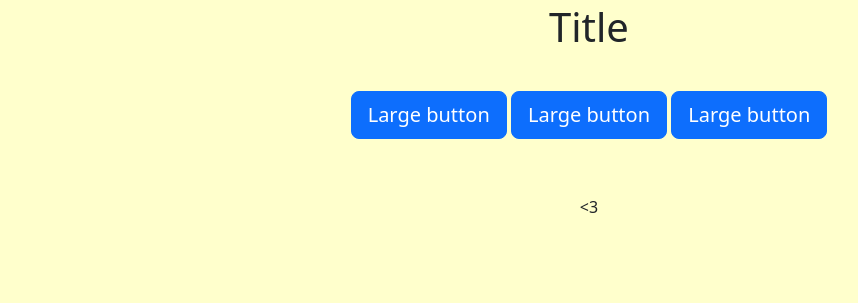
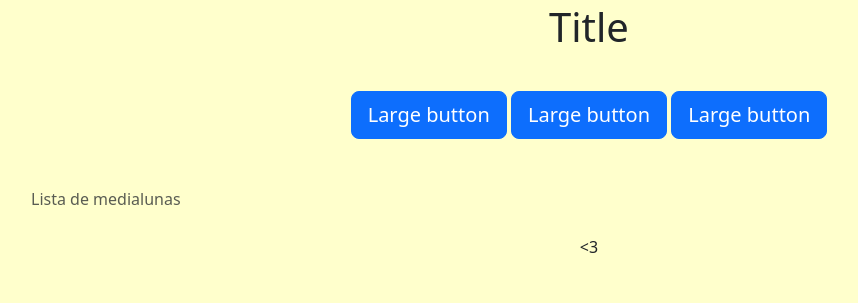
Before and after one commit to gabriel-g4/medialunas, a Flask app: template templates/index.html in a window 1280 px wide. Shown: the part 13-316 px from the top of the page, without its empty margins (51-909 px from the left). Run offline with Flask 3, Linux system fonts and the light colour scheme; the template is opened without the code that fills it, so the values that code supplies are empty.

Commit message:
feat: add table click redirecting to /medialunas

```diff
--- a/app.py
+++ b/app.py
@@ -3,9 +3,15 @@ import sqlite3
 
 app = Flask(__name__)
 database = "medialunas.db"
-COLUMNAS_MEDIALUNAS = ["id", "cantidad", "tiempo_descanso", "tiempo_coccion", "costo_c_una"\
-                       , "cantidad_vendida", "precio_c_una", "ganancia", "tipo", "masa_madre"\
-                        , "fecha"]
+with sqlite3.connect(database) as connection:
+    cursor = connection.cursor()
+    cursor.execute("SELECT c.name FROM pragma_table_info('medialunas') c")
+    columnas_medialunas = cursor.fetchall()
+
+for i in range(len(columnas_medialunas)):
+    columnas_medialunas[i] = columnas_medialunas[i][0]
+
+
 
 @app.route('/')
 def index():
@@ -13,9 +19,23 @@ def index():
         cursor = connection.cursor()
         cursor.execute("SELECT * FROM medialunas")
         data = cursor.fetchall()
-    print(data)
     return render_template("index.html", medialunas=data\
-                           , columnas_medialunas=COLUMNAS_MEDIALUNAS)
+                           , columnas_medialunas=columnas_medialunas)
+
+@app.route('/medialunas/<int:id>')
+def mostrar_medialunas(id: int):
+    with sqlite3.connect(database) as connection:
+        cursor = connection.cursor()
+        cursor.execute("SELECT * FROM medialunas WHERE id=?", (str(id)))
+        selected_medialuna = cursor.fetchall()
+
+    medialuna = {}
+    for i in range(len(columnas_medialunas)):
+        medialuna[columnas_medialunas[i]] = selected_medialuna[0][i]
+
+
+    return render_template("medialunas.html", medialuna=medialuna)
+
 
 if __name__ == "__main__":
     app.run()
--- a/templates/index.html
+++ b/templates/index.html
@@ -12,7 +12,8 @@
         <button type="button" class="btn btn-primary btn-lg">Large button</button>
     </div>
     <div class="container table-responsive-sm">
-        <table class="table table-sm">
+        <table class="table table-sm table-hover table-bordered">
+            <caption> Lista de medialunas </caption>
             <thead>
                 <tr>
                     {% for columna in columnas_medialunas %}
@@ -24,7 +25,7 @@
             </thead>
             <tbody>
                 {% for medialuna in medialunas %}
-                <tr>
+                <tr data-url="{{ url_for('mostrar_medialunas', id=medialuna[0]) }}">
                     {% for valor in medialuna %}
                     <td>
                         {{ valor }}
@@ -35,4 +36,15 @@
             </tbody>
         </table>
     </div>
+
+    <script>
+        document.addEventListener('DOMContentLoaded', function() {
+          const rows = document.querySelectorAll('tr[data-url]');
+          rows.forEach(row => {
+            row.addEventListener('click', function() {
+              window.location.href = this.getAttribute('data-url');
+            });
+          });
+        });
+      </script>
 {% endblock %}
```
Also changed, not shown: templates/medialunas.html (added, +25 -0 lines).
